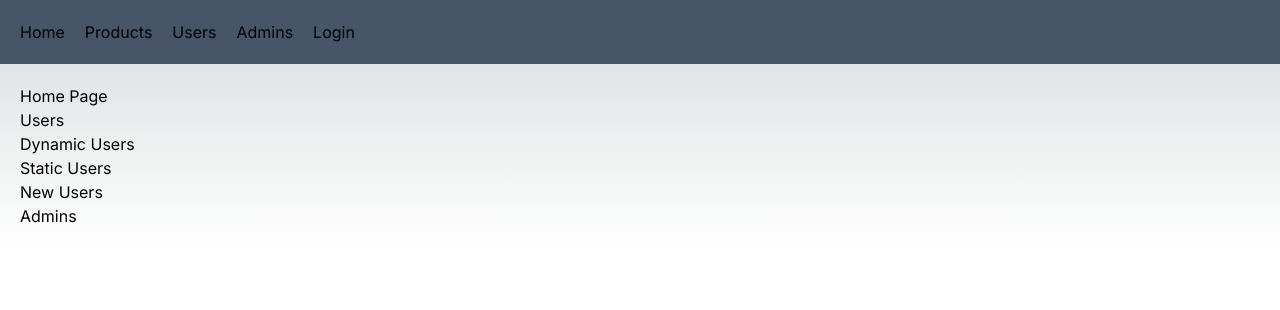
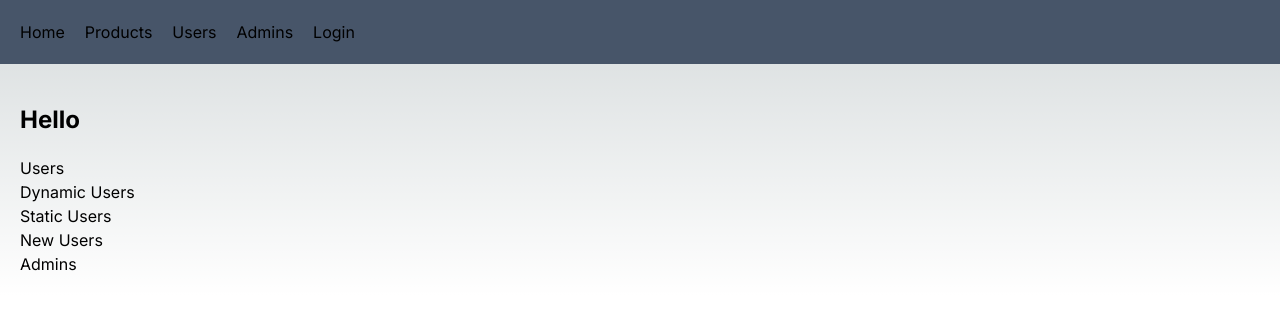
Before and after one commit to Ayroid/ace-next-app, a Next.js app: page / in a window 1280 px wide. Shown: the top 310 px of the page. Built offline with nearby package versions, Linux system fonts and the light colour scheme; no server answers.

Commit message:
feat: implement Client and Server Session Handling

```diff
--- a/app/api/auth/[...nextauth]/route.ts
+++ b/app/api/auth/[...nextauth]/route.ts
@@ -1,13 +1,15 @@
 import NextAuth from "next-auth";
 import GoogleProvider from "next-auth/providers/google";
 
-const handler = NextAuth({
+export const authOptions = {
   providers: [
     GoogleProvider({
       clientId: process.env.GOOGLE_CLIENT_ID!,
       clientSecret: process.env.GOOGLE_CLIENT_SECRET!,
     }),
   ],
-});
+};
+
+const handler = NextAuth(authOptions);
 
 export { handler as GET, handler as POST };
--- a/app/page.tsx
+++ b/app/page.tsx
@@ -1,10 +1,13 @@
+import { getServerSession } from "next-auth";
 import Link from "next/link";
 import React from "react";
+import { authOptions } from "@/app/api/auth/[...nextauth]/route";
 
-const Home = () => {
+const Home = async () => {
+  const session = await getServerSession(authOptions);
   return (
     <main>
-      <h1>Home Page</h1>
+      <h1 className="font-bold text-2xl my-5">Hello {session?.user?.name}</h1>
       <Link href={"/users"}>Users</Link>
       <br />
       <Link href={"/users/dynamic"}>Dynamic Users</Link>
```
